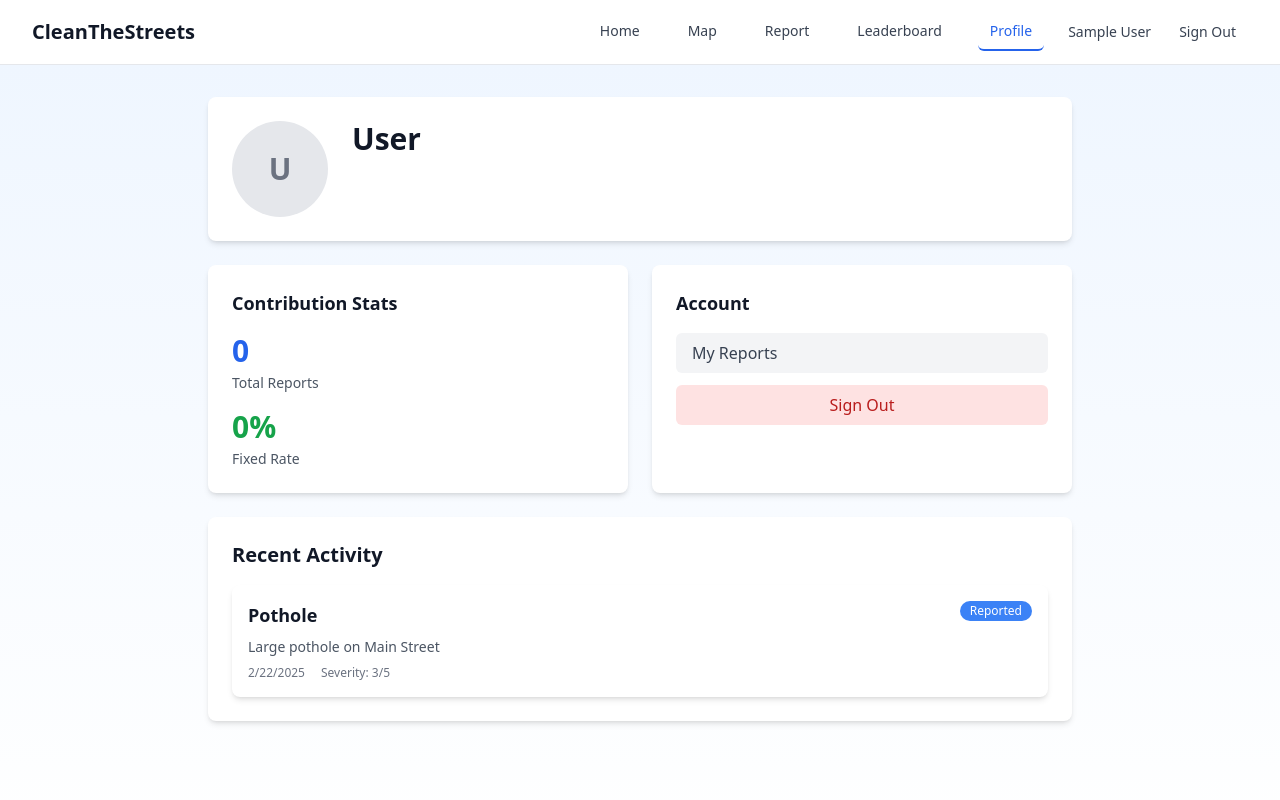
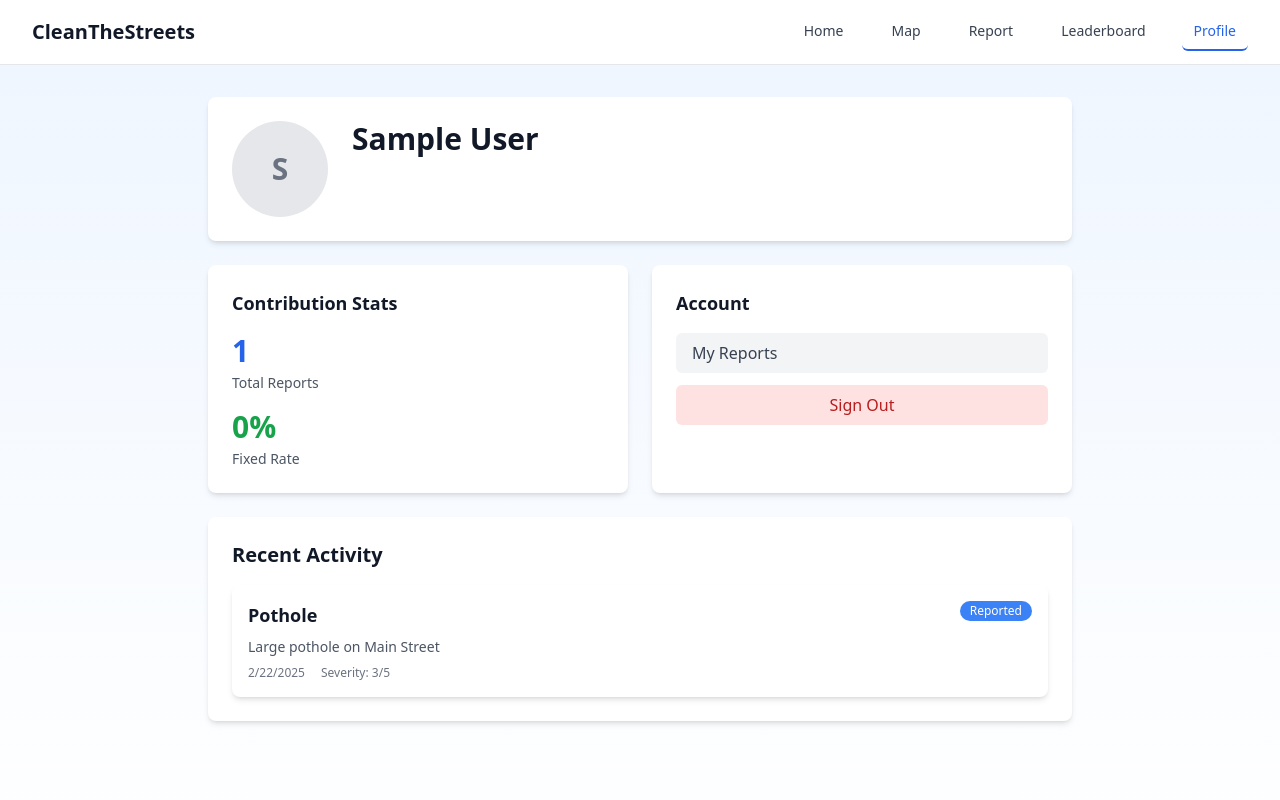
Before and after one commit to theohudson24/cleanthestreets, a Next.js app: page /profile in a window 1280 px wide. Shown: the top 800 px of the page. Built offline with nearby package versions, Linux system fonts and the light colour scheme; sample sign-in values are in the browser's storage.

Commit message:
Admin Login Feature Fixed

```diff
--- a/src/app/profile/page.js
+++ b/src/app/profile/page.js
@@ -1,33 +1,52 @@
 'use client';
 
 import { useEffect, useState } from 'react';
+import { useRouter } from 'next/navigation';
 import Link from 'next/link';
 import IssueCard from '@/components/IssueCard';
 import LoadingSpinner from '@/components/LoadingSpinner';
 import EmptyState from '@/components/EmptyState';
 
 export default function ProfilePage() {
+  const router = useRouter();
   const [user, setUser] = useState(null);
   const [recentReports, setRecentReports] = useState([]);
   const [loading, setLoading] = useState(true);
 
   useEffect(() => {
+    // Check if user is signed in
+    if (typeof window !== 'undefined') {
+      const userData = localStorage.getItem('user');
+      if (!userData) {
+        // Redirect to sign in if not authenticated
+        router.push('/signin?redirect=/profile');
+        return;
+      }
+      try {
+        const parsedUser = JSON.parse(userData);
+        setUser(parsedUser);
         fetchProfile();
-  }, []);
+      } catch (e) {
+        router.push('/signin?redirect=/profile');
+      }
+    }
+  }, [router]);
+
+  const handleSignOut = () => {
+    if (typeof window !== 'undefined') {
+      localStorage.removeItem('user');
+      localStorage.removeItem('token');
+      router.push('/');
+    }
+  };
 
   const fetchProfile = async () => {
     try {
-      // In a real app, this would fetch the current user's profile
-      const response = await fetch('/api/profile');
-      if (response.ok) {
-        const data = await response.json();
-        setUser(data);
       // Fetch recent reports
       const reportsResponse = await fetch('/api/reports');
       if (reportsResponse.ok) {
         const reports = await reportsResponse.json();
         setRecentReports(reports.slice(0, 5)); // Last 5 reports
-        }
       }
     } catch (error) {
       console.error('Error fetching profile:', error);
@@ -44,11 +63,15 @@ export default function ProfilePage() {
     );
   }
 
-  const displayUser = user || {
-    displayName: 'User',
-    avatar: null,
-    bio: null,
-    location: null,
+  if (!user) {
+    return null; // Will redirect, so don't render anything
+  }
+
+  const displayUser = {
+    ...user,
+    avatar: user.avatar || null,
+    bio: user.bio || null,
+    location: user.location || null,
     totalReports: recentReports.length,
     fixedRate: 0,
   };
@@ -117,7 +140,7 @@ export default function ProfilePage() {
                 My Reports
               </Link>
               <button
-                onClick={() => alert('Sign out functionality coming soon')}
+                onClick={handleSignOut}
                 className="w-full px-4 py-2 bg-red-100 text-red-700 rounded-md hover:bg-red-200"
               >
                 Sign Out
--- a/src/components/navigatiorbar.js
+++ b/src/components/navigatiorbar.js
@@ -12,6 +12,7 @@ export default function NavigationBar() {
 
   useEffect(() => {
     // Check for signed-in user in localStorage
+    const checkUser = () => {
       if (typeof window !== 'undefined') {
         const userData = localStorage.getItem('user');
         if (userData) {
@@ -19,29 +20,38 @@ export default function NavigationBar() {
             setUser(JSON.parse(userData));
           } catch (e) {
             // Invalid user data
+            setUser(null);
           }
+        } else {
+          setUser(null);
         }
-    }
-  }, []);
-
-  const handleSignOut = () => {
-    if (typeof window !== 'undefined') {
-      localStorage.removeItem('user');
-      localStorage.removeItem('token');
-      setUser(null);
-      router.push('/');
       }
     };
 
+    // Check on mount
+    checkUser();
+
+    // Listen for storage changes (when user signs in/out in another tab)
+    if (typeof window !== 'undefined') {
+      window.addEventListener('storage', checkUser);
+      return () => window.removeEventListener('storage', checkUser);
+    }
+  }, [pathname]); // Re-check when pathname changes (e.g., after sign in)
+
   const isActive = (path) => pathname === path || pathname?.startsWith(path + '/');
 
-  const navLinks = [
+  // Base nav links (always visible)
+  const baseNavLinks = [
     { href: '/', label: 'Home' },
     { href: '/map', label: 'Map' },
     { href: '/report', label: 'Report' },
     { href: '/leaderboard', label: 'Leaderboard' },
-    { href: '/profile', label: 'Profile' },
   ];
+
+  // Conditional nav links
+  const navLinks = user
+    ? [...baseNavLinks, { href: '/profile', label: 'Profile' }]
+    : baseNavLinks;
 
   return (
     <nav className="bg-white border-b border-gray-200 shadow-sm">
@@ -68,19 +78,7 @@ export default function NavigationBar() {
                 {link.label}
               </Link>
             ))}
-            {user ? (
-              <div className="flex items-center gap-4">
-                <span className="text-sm text-gray-700">
-                  {user.displayName || user.email}
-                </span>
-                <button
-                  onClick={handleSignOut}
-                  className="px-3 py-2 rounded-md text-sm font-medium text-gray-700 hover:text-blue-600"
-                >
-                  Sign Out
-                </button>
-              </div>
-            ) : (
+            {!user && (
               <Link
                 href="/signin"
                 className="px-3 py-2 rounded-md text-sm font-medium text-gray-700 hover:text-blue-600"
@@ -122,22 +120,7 @@ export default function NavigationBar() {
                 {link.label}
               </Link>
             ))}
-            {user ? (
-              <div className="px-3 py-2">
-                <div className="text-sm text-gray-700 mb-2">
-                  {user.displayName || user.email}
-                </div>
-                <button
-                  onClick={() => {
-                    handleSignOut();
-                    setIsMenuOpen(false);
-                  }}
-                  className="block w-full text-left px-3 py-2 rounded-md text-base font-medium text-gray-700 hover:bg-gray-50"
-                >
-                  Sign Out
-                </button>
-              </div>
-            ) : (
+            {!user && (
               <Link
                 href="/signin"
                 onClick={() => setIsMenuOpen(false)}
```
Lines whose indentation alone changed are shown as unchanged.
